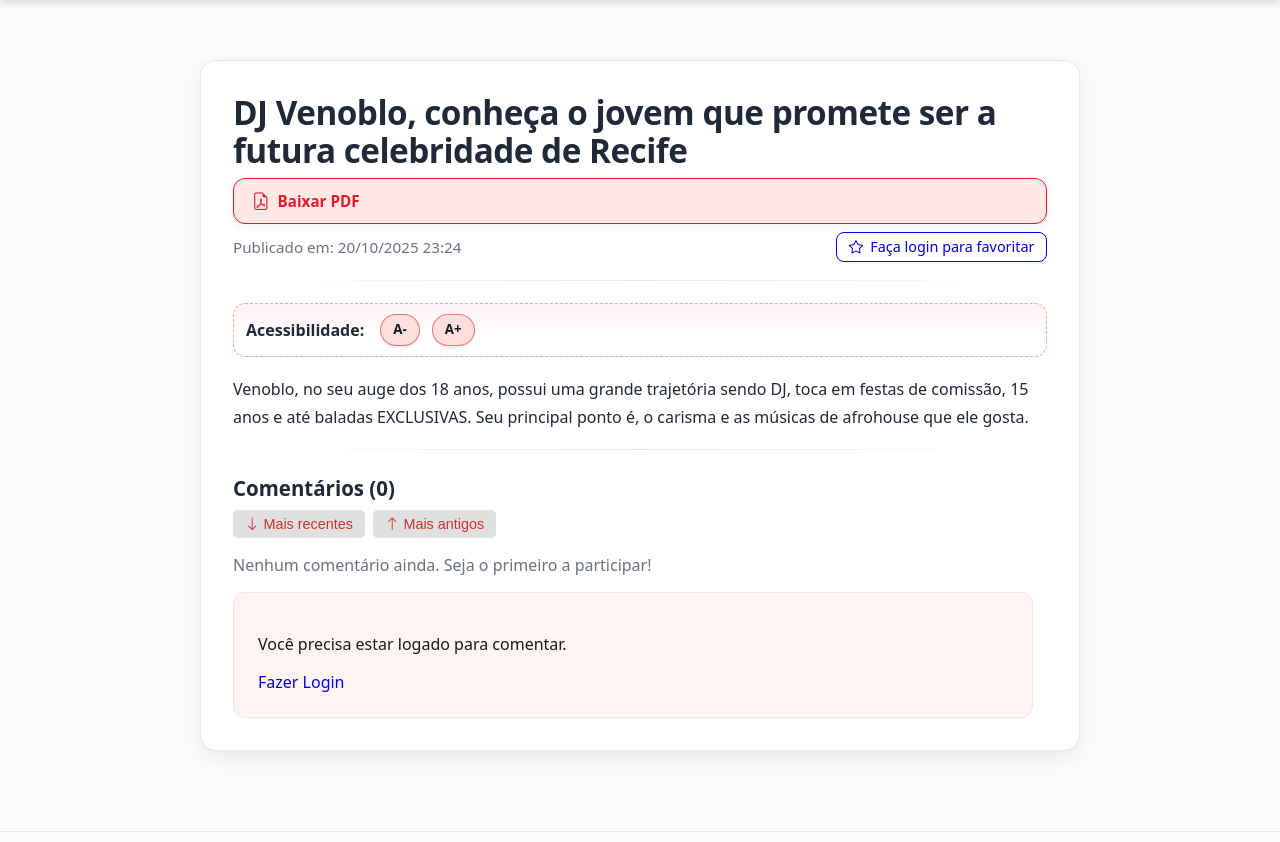
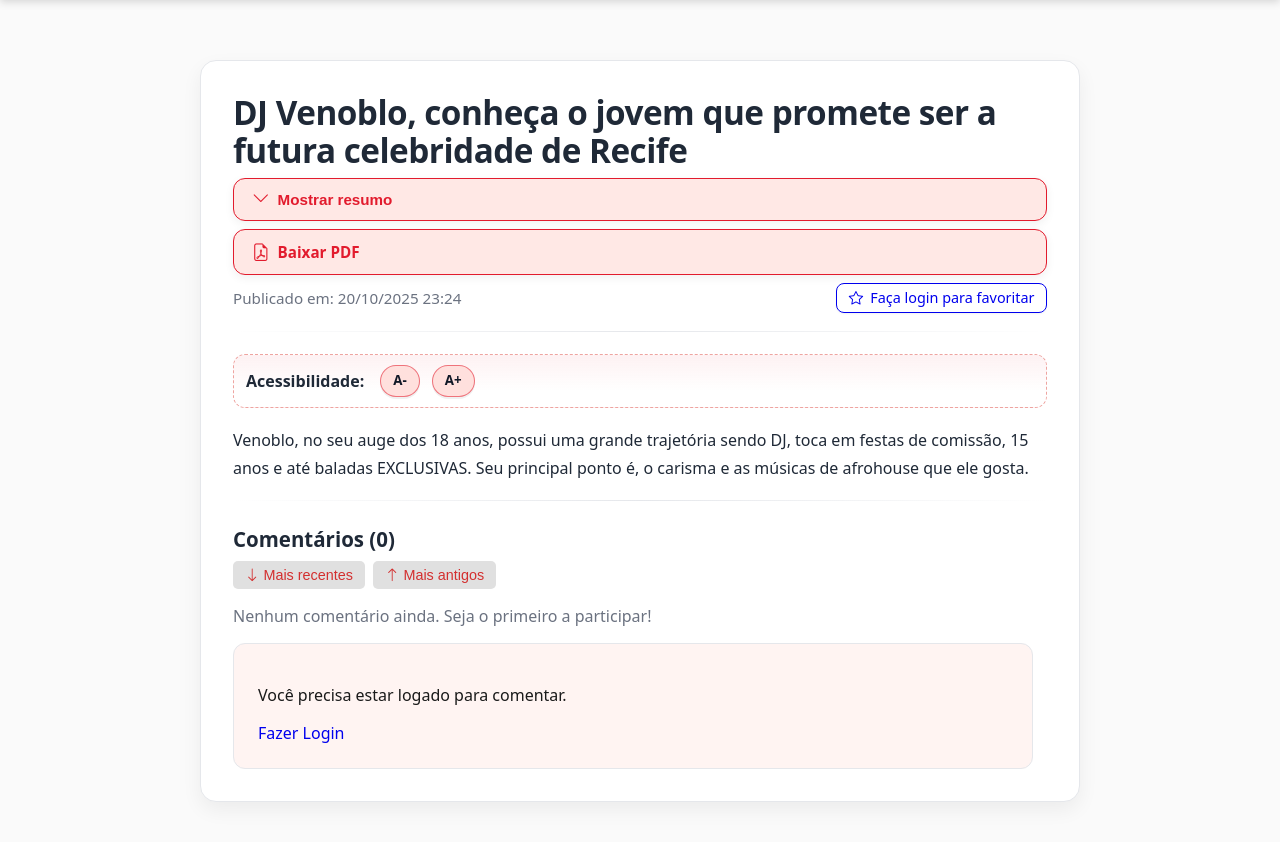
Before and after one commit to eduardohasantos/menjaro, a Django app: page /noticia/1/ in a window 1280 px wide. Shown: the part 64-906 px from the top of the page. Run offline with Django 5.2, Linux system fonts and the light colour scheme; data comes from the database, SQL or seed files in the repository; tables that the repository leaves empty hold one stand-in row (values such as "Sample post").

Commit message:
Subindo alterações da feature: história de resumo

```diff
--- a/project_jc/app1/static/app1/css/style.css
+++ b/project_jc/app1/static/app1/css/style.css
@@ -333,3 +333,93 @@ a { text-decoration: none; }
   font-size: 1rem;
   cursor: pointer;
 }
+
+/* === BOTÃO DO RESUMO (igual ao botão PDF) === */
+.btn-toggle-resumo {
+    --brand: #e21b2d;
+
+    display: inline-flex;
+    align-items: center;
+    gap: 8px;
+
+    padding: 10px 18px;
+    border-radius: 12px;
+    border: 1px solid var(--brand);
+
+    background: color-mix(in oklab, var(--brand) 12%, #fff);
+    color: var(--brand);
+    font-weight: 600;
+    font-size: 0.95rem;
+
+    cursor: pointer;
+    transition: all 0.18s ease;
+    box-shadow: 0 3px 10px rgba(0,0,0,0.06);
+}
+
+.btn-toggle-resumo i {
+    font-size: 1.1rem;
+    transition: transform .2s ease;
+}
+
+.btn-toggle-resumo:hover {
+    background: color-mix(in oklab, var(--brand) 22%, #fff);
+    transform: translateY(-2px);
+    box-shadow: 0 6px 16px rgba(0,0,0,.12);
+}
+
+.btn-toggle-resumo:hover i {
+    transform: scale(1.2);
+}
+
+/* DARK MODE */
+@media (prefers-color-scheme: dark) {
+  .btn-toggle-resumo {
+    background: color-mix(in oklab, var(--brand) 20%, #000);
+    color: #fff;
+    border-color: color-mix(in oklab, var(--brand) 70%, #000);
+  }
+
+  .btn-toggle-resumo:hover {
+    background: color-mix(in oklab, var(--brand) 30%, #000);
+    box-shadow: 0 6px 16px rgba(0,0,0,.35);
+  }
+}
+
+
+/* === BOX DO RESUMO (igual ao estilo do botão, mas formato de bloco) === */
+.box-resumo {
+    --brand: #e21b2d;
+
+    background: color-mix(in oklab, var(--brand) 10%, #fff);
+    border: 1px solid var(--brand);
+
+    padding: 18px 20px;
+    border-radius: 12px;
+
+    color: var(--text);
+    font-size: 1.05rem;
+    line-height: 1.6;
+
+    margin-top: 12px;
+    margin-bottom: 18px;
+
+    box-shadow: 0 3px 10px rgba(0,0,0,0.06);
+
+    animation: slideDown .25s ease-out;
+}
+
+/* DARK MODE */
+@media (prefers-color-scheme: dark) {
+  .box-resumo {
+      background: color-mix(in oklab, var(--brand) 20%, #000);
+      border-color: color-mix(in oklab, var(--brand) 70%, #000);
+      color: #fff;
+      box-shadow: 0 6px 16px rgba(0,0,0,.35);
+  }
+}
+
+/* Animação */
+@keyframes slideDown {
+    from { opacity: 0; transform: translateY(-6px); }
+    to   { opacity: 1; transform: translateY(0); }
+}
--- a/project_jc/app1/templates/app1/noticia_detalhe.html
+++ b/project_jc/app1/templates/app1/noticia_detalhe.html
@@ -7,6 +7,18 @@
 <div class="noticia-page container">
   <header class="mb-4">
     <h1>{{ noticia.titulo }}</h1>
+
+    {% with resumo=noticia.resumo_set.first %}
+    {% if resumo %}
+      <button id="btnResumo" class="btn-toggle-resumo mt-2">
+        <i class="bi bi-chevron-down"></i> Mostrar resumo
+      </button>
+
+      <div id="boxResumo" class="box-resumo" style="display: none;">
+        {{ resumo.textoResumo|linebreaks }}
+      </div>
+    {% endif %}
+    {% endwith %}
 
     <a href="{% url 'app1:baixar_pdf_noticia' noticia.pk %}" class="btn-download-pdf">
       <i class="bi bi-file-earmark-pdf"></i> Baixar PDF
@@ -35,7 +47,6 @@
   </header>
 
   <hr>
-
 
   {% if noticia.imagem %}
   <div class="imagem-noticia my-4 text-center">
@@ -177,6 +188,23 @@ document.addEventListener('DOMContentLoaded', () => {
     let tamanhoAtual = getTamanhoAtual();
     if (tamanhoAtual > TAMANHO_MINIMO) setTamanhoFonte(tamanhoAtual - INCREMENTO);
   });
+
+  /* --- RESUMO --- */
+  const btnResumo = document.getElementById("btnResumo");
+  const boxResumo = document.getElementById("boxResumo");
+
+  if (btnResumo && boxResumo) {
+      btnResumo.addEventListener("click", () => {
+          const oculto = boxResumo.style.display === "none";
+
+          boxResumo.style.display = oculto ? "block" : "none";
+
+          btnResumo.innerHTML = oculto
+              ? '<i class="bi bi-chevron-up"></i> Ocultar resumo'
+              : '<i class="bi bi-chevron-down"></i> Mostrar resumo';
+      });
+  }
+
 });
 </script>
 
--- a/project_jc/app1/views.py
+++ b/project_jc/app1/views.py
@@ -1,7 +1,7 @@
 from django.contrib import messages
 from django.shortcuts import render, redirect, get_object_or_404
 from django.views import View
-from .models import Noticia, Categoria, Comentario
+from .models import Noticia, Categoria, Comentario, resumo
 from .forms import SubscriptionForm, RegisterForm, ComentarioForm
 from django.views.generic import ListView
 from django.views.decorators.http import require_POST
@@ -145,6 +145,16 @@ def visualizar_categorias(request):
     categorias = Categoria.objects.order_by('nome')
     return render(request, 'app1/categorias.html', {'categorias': categorias})
 
+#Plotei mais ou menos como vai ficar
+def visualizar_resumo(request, pk):
+    noticia = get_object_or_404(Noticia, pk=pk)
+    resumo = Resumo.objects.filter(noticiaRelacionada=pk).first()
+
+    return render(request, 'app1/resumo.html', {
+        'noticia': noticia,
+        'resumo': resumo
+    })
+
 
 def categoria_filtro(request, pk):
     categoria = get_object_or_404(Categoria, pk=pk)
--- a/project_jc/manage.py
+++ b/project_jc/manage.py
@@ -3,6 +3,7 @@
 import os
 import sys
 
+sys.path.append(os.path.dirname(os.path.abspath(__file__)))
 
 def main():
     """Run administrative tasks."""
```
Also changed, not shown: project_jc/project_jc/settings.py (+9 -0 lines), project_jc/app1/migrations/0005_resumo.py (added). Lines whose indentation alone changed are shown as unchanged.
